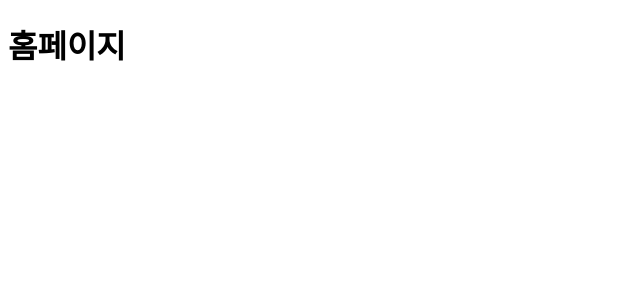
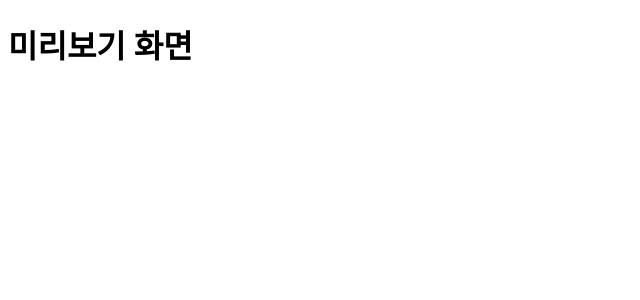
Before and after one commit to Glym-2025/glym-frontend, a React (Vite) app in the folder glym-app/: page / in a window 1280 px wide. Shown: the top 300 px of the page, without its empty margins (0-640 px from the left). Built offline with nearby package versions, Linux system fonts and the light colour scheme.

Commit message:
feat: 디자인 미리보기용 Preview 화면 추가

```diff
--- /dev/null
+++ b/glym-app/src/Preview.jsx
@@ -0,0 +1,8 @@
+
+export default function Preview() {
+  return (
+    <>
+      <h1>미리보기 화면</h1>
+    </>
+  )
+}
--- a/glym-app/src/app/App.jsx
+++ b/glym-app/src/app/App.jsx
@@ -1,11 +1,9 @@
 import AppRouter from './router';
 
-function App() {
+export default function App() {
   return (
     <>
       <AppRouter />
     </>
   )
 }
-
-export default App
--- a/glym-app/src/app/router.jsx
+++ b/glym-app/src/app/router.jsx
@@ -1,12 +1,10 @@
 import { Routes, Route } from 'react-router-dom';
 import HomePage from '@/pages/HomePage';
 
-const AppRouter = () => {
+export default function AppRouter() {
   return (
     <Routes>
       <Route path="/" element={<HomePage />} />
     </Routes>
   );
 };
-
-export default AppRouter;
--- a/glym-app/src/main.jsx
+++ b/glym-app/src/main.jsx
@@ -1,10 +1,11 @@
 import React from 'react';
 import ReactDOM from 'react-dom/client';
 import App from './app/App';
+import Preview from './Preview';
 import { BrowserRouter } from 'react-router-dom';
 
 ReactDOM.createRoot(document.getElementById('root')).render(
   <BrowserRouter>
-    <App />
+    <Preview />
   </BrowserRouter>
 );
```
